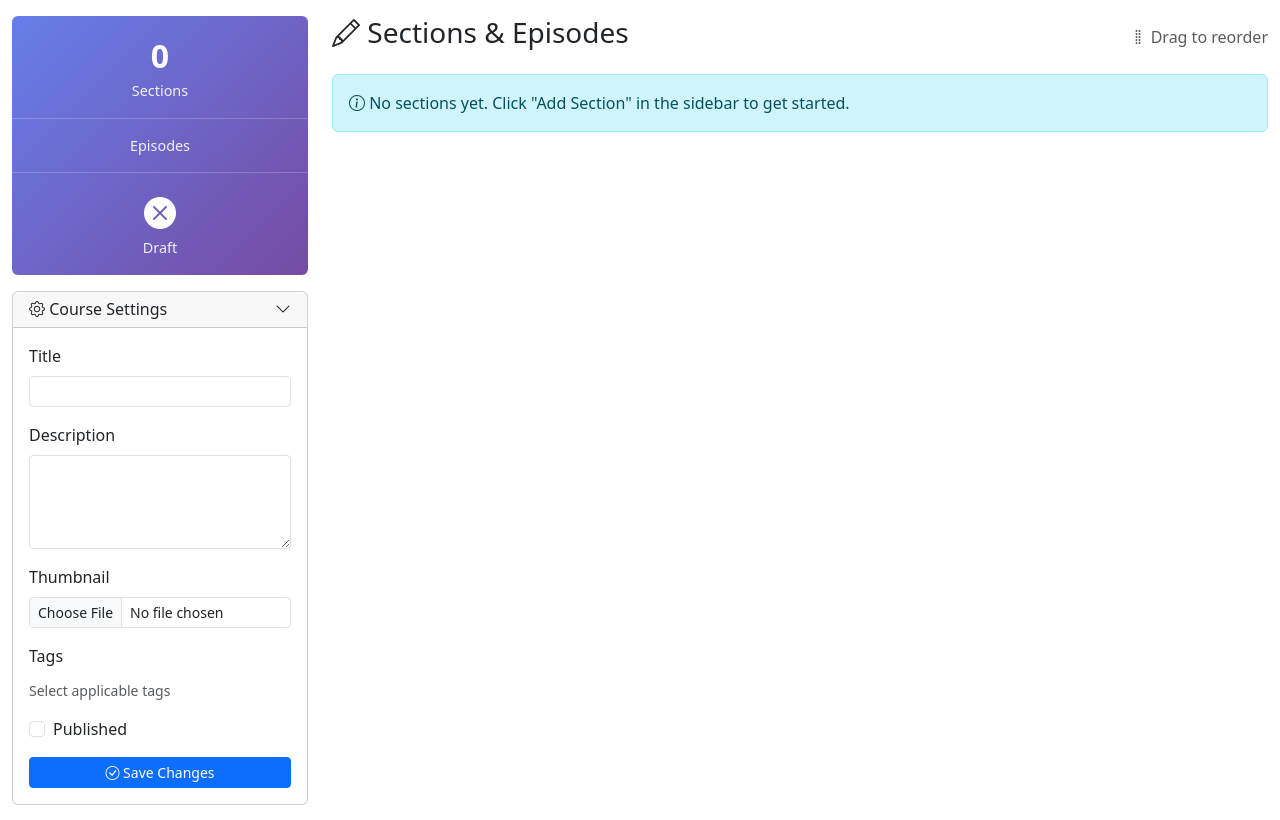
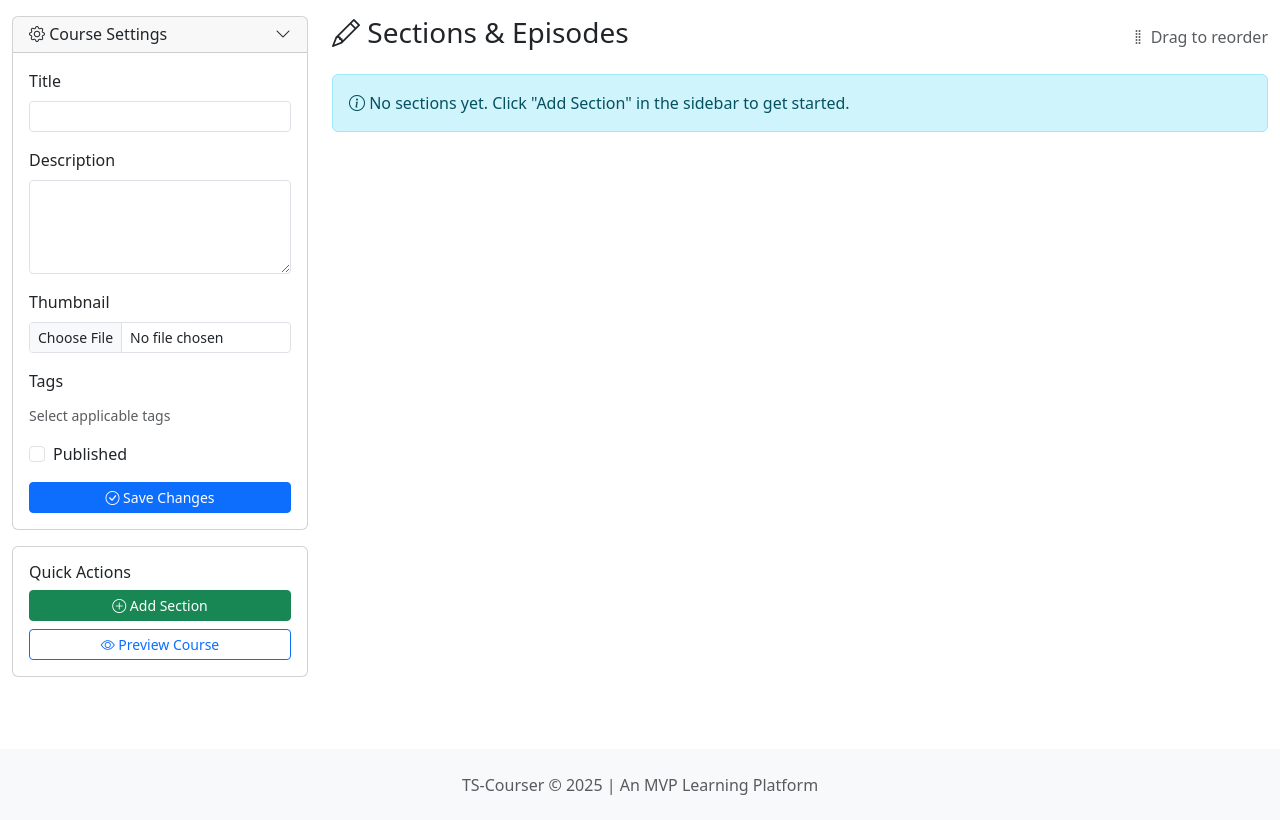
Before and after one commit to Tsinglan-Coding-Club/ts-courser, a Django app: template templates/teacher/course_edit.html in a window 1280 px wide. Shown: the part 104-924 px from the top of the page. After the commit the page ends 899 px from the top, so only its background shows below. Run offline with Django 5.2, Linux system fonts and the light colour scheme; the template is opened without the code that fills it, so the values that code supplies are empty; parts of the project's set-up code (start-up, migrations or seed data) failed here and were passed over.

Commit message:
fix: Adjust stats card display and opacity for better visibility

```diff
--- a/templates/teacher/course_edit.html
+++ b/templates/teacher/course_edit.html
@@ -5,6 +5,7 @@
 {% block extra_css %}
 <style>
 .stats-card {
+    display: none;
     background: linear-gradient(135deg, #667eea 0%, #764ba2 100%);
     color: white;
     border: none;
@@ -107,7 +108,7 @@
         <!-- Left Sidebar: Stats and Course Info -->
         <div class="col-md-3">
             <!-- Statistics Card -->
-            <div class="card stats-card mb-3">
+            <div class="card stats-card mb-3" style="opacity: none;">
                 <div class="card-body p-0">
                     <div class="stat-item">
                         <div class="stat-number">{{ sections|length }}</div>
```
